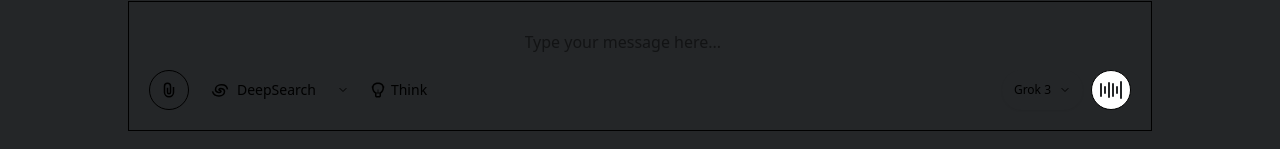
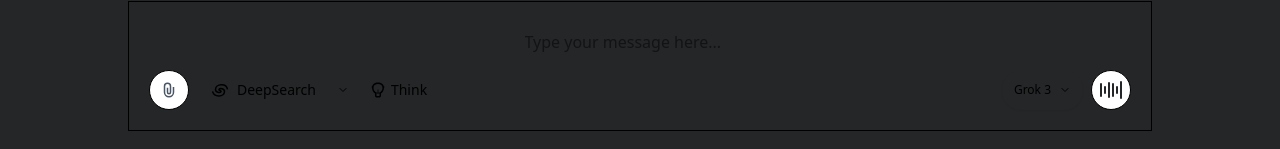
Before and after one commit to UbaidBinWaris/chatbox, a Next.js app: page / in a window 1280 px wide. Shown: the part 637-786 px from the top of the page. Built offline with nearby package versions, Linux system fonts and the light colour scheme.

Commit message:
fix attachment button

```diff
--- a/app/Components/ui/Attachment.js
+++ b/app/Components/ui/Attachment.js
@@ -12,7 +12,7 @@ const AttachButton = ({ onClick, disabled }) => {
       data-state="closed"
       onClick={onClick}
       disabled={disabled}
-      className="inline-flex items-center justify-center gap-2 whitespace-nowrap text-sm font-medium leading-[normal] cursor-pointer focus-visible:outline-none focus-visible:ring-1 focus-visible:ring-ring disabled:opacity-60 disabled:cursor-not-allowed transition-colors duration-100 [&_svg]:shrink-0 select-none border border-border-l2 text-fg-primary hover:bg-button-ghost-hover [&_svg]:hover:text-fg-primary disabled:hover:bg-transparent h-10 w-10 rounded-full group/attach-button"
+      className="inline-flex items-center border justify-center gap-2 whitespace-nowrap text-sm font-medium leading-[normal] cursor-pointer focus-visible:outline-none focus-visible:ring-1 focus-visible:ring-ring disabled:opacity-60 disabled:cursor-not-allowed transition-colors duration-100 [&_svg]:shrink-0 select-none border-border-l2 text-fg-primary dark:hover:bg-gray-700 dark:bg-[var(--light)] bg-gray-800 h-10 w-10 rounded-full group/attach-button"
     >
       <svg
         width="18"
@@ -20,7 +20,7 @@ const AttachButton = ({ onClick, disabled }) => {
         viewBox="0 0 24 24"
         fill="none"
         xmlns="http://www.w3.org/2000/svg"
-        className="stroke-[2] text-primary transition-colors duration-100"
+        className="stroke-[2] dark:text-gray-600 text-[var(--light)] transition-colors duration-100"
       >
         <path
           d="M10 9V15C10 16.1046 10.8954 17 12 17V17C13.1046 17 14 16.1046 14 15V7C14 4.79086 12.2091 3 10 3V3C7.79086 3 6 4.79086 6 7V15C6 18.3137 8.68629 21 12 21V21C15.3137 21 18 18.3137 18 15V8"
```
